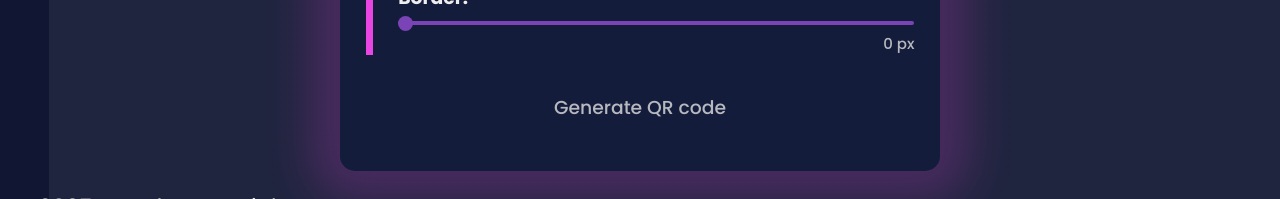
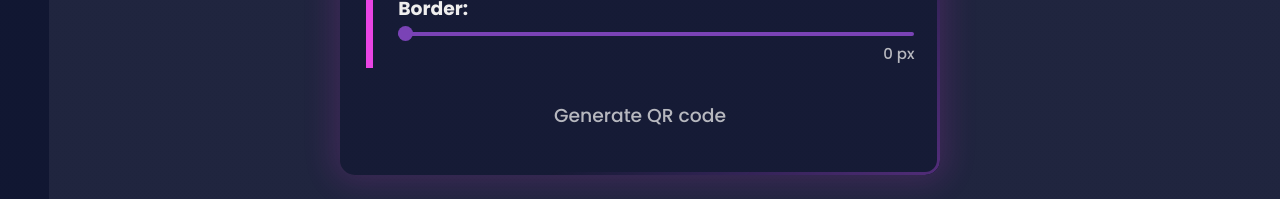
Before and after one commit to BogdanGrynjuk/app-qr-code-generator, a React (Create React App) app: page / in a window 1280 px wide. Shown: the part 563-762 px from the top of the page. Built offline with nearby package versions, Linux system fonts and the light colour scheme; a web font is replaced by a local one.

Commit message:
Add animation for button Generate Qr Code

```diff
--- a/src/components/DisplayQRCode/DisplayQRCode.module.css
+++ b/src/components/DisplayQRCode/DisplayQRCode.module.css
@@ -6,16 +6,34 @@
   justify-content: space-between;
   row-gap: 1.5em;
   transform: translate(-50%, -50%) rotateY(180deg);
-  background-color: #020c3659;
+  background-color: #0108244d;
   border-radius: 1em;
   padding: clamp(1em, 2vw, 2em);
   width: clamp(300px, 80%, 600px);
   height: 700px;
   display: flex;
-
   transition: transform 1s ease;
   backface-visibility: hidden;
-  box-shadow: 0px 0px 3em 2em #e945e333;
+  box-shadow: 0px 0px 2em 0.5em #e945e326;
+  z-index: 1;
+
+  &::before {
+    content: '';
+    position: absolute;
+    inset: 0;
+    border-radius: 1em;
+    padding: 0.2em;
+    background: linear-gradient(
+      45deg,
+      #522d7a 0%,
+      transparent 30%,
+      transparent 70%,
+      #e945e3 100%
+    );
+    mask: linear-gradient(#fff, #fff) content-box, linear-gradient(#fff, #fff);
+    mask-composite: exclude;
+    z-index: -1;
+  }
 }
 
 .is-flipped {
@@ -81,7 +99,7 @@
   }
 }
 
-.cta {
+/* .cta {
   min-width: 200px;
   align-self: center;
   font-size: clamp(1em, 2vw, 1.25em);
@@ -117,9 +135,7 @@
     top: 0;
     transition-duration: 0.5s;
   }
-  &:not(:disabled) {
-    box-shadow: 0px 0px 0.5em 0.5em #e945e333;
-  }
+
   &:not(:disabled)::before,
   &:not(:disabled)::after {
     width: 100%;
@@ -169,4 +185,115 @@
       transition-duration: 0.5s;
     }
   }
+} */
+
+.cta {
+  align-self: center;
+  position: relative;
+  display: block;
+  min-width: 10em;
+  max-width: 15em;
+  padding: 1em 2em;
+  border: none;
+  border-radius: 2.5em;
+  background-color: transparent;
+  font-size: clamp(1em, 2vw, 1.25em);
+  line-height: 1.5;
+  font-weight: 500;
+  color: #e945e3;
+  cursor: pointer;
+  z-index: 0;
+  transition: color 0.5s;
+  transition-timing-function: cubic-bezier(0.75, 0, 0.125, 1);
+  transition-duration: 1s;
+
+  &:focus {
+    outline: none;
+  }
+
+  &::before {
+    content: '';
+    position: absolute;
+    inset: 0;
+    border: 0.125em solid #e945e3;
+    z-index: -10;
+    border-radius: inherit;
+    opacity: 0;
+    transform: scale3d(0.75, 0.55, 1);
+    transition: transform 0.5s, opacity 0.5s;
+    transition-timing-function: cubic-bezier(0.75, 0, 0.125, 1);
+    transition-duration: 1s;
+    backface-visibility: hidden;
+  }
+
+  &::after {
+    content: '';
+    position: absolute;
+    inset: -1.6em;
+    background-color: transparent;
+    border-radius: 2.5em;
+    z-index: -11;
+    opacity: 0.6;
+    transform: scale3d(0.8, 0.5, 1);
+    backface-visibility: hidden;
+  }
+
+  &:disabled {
+    outline: none;
+    transition: none;
+    transform: none;
+    color: #eeeeeebf;
+    cursor: not-allowed;
+    transition: color 0.5s;
+    transition-timing-function: cubic-bezier(0.75, 0, 0.125, 1);
+  }
+
+  &:not(:disabled)::before {
+    transform: scale3d(1, 1, 1);
+    opacity: 1;
+  }
+
+  &:not(:disabled):hover::after {
+    animation: animation-2 0.5s 0.5s forwards;
+  }
 }
+
+@keyframes animation {
+  60% {
+    transform: scale3d(0.8, 0.8, 1);
+  }
+  85% {
+    transform: scale3d(1.1, 1.1, 1);
+  }
+  100% {
+    transform: scale3d(1, 1, 1);
+  }
+}
+
+@keyframes animation-2 {
+  to {
+    opacity: 0;
+    transform: scale3d(1, 1, 1);
+    background-color: #7a43b6;
+  }
+}
+
+container:not(.is-flipped) .cta::before,
+container:not(.is-flipped) .cta::after {
+  width: 1px;
+  height: 1px;
+  margin: -1px;
+  border: 0;
+  padding: 0;
+  white-space: nowrap;
+  clip-path: inset(100%);
+  clip: rect(0 0 0 0);
+  overflow: hidden;
+}
+
+.container.is-flipped .cta:hover {
+  transition: background-color 0.1s 0.5s;
+  color: #eeeeee;
+  background-color: #7a43b6;
+  animation: animation 0.5s forwards;
+}
--- a/src/components/Layout/Layout.module.css
+++ b/src/components/Layout/Layout.module.css
@@ -1,7 +1,7 @@
 .content {
   display: flex;
   flex-direction: column;
-  row-gap: clamp(0.5em, 2vw, 1.25em);
+  row-gap: clamp(1em, 2vw, 1.5em);
   width: 100%;
   max-width: 1280px;
   margin: 0 auto;
--- a/src/components/SettingsQRCode/SettingsQRCode.module.css
+++ b/src/components/SettingsQRCode/SettingsQRCode.module.css
@@ -10,11 +10,31 @@
   height: 700px;
   padding: clamp(1em, 2vw, 2em);
   border-radius: 1em;
-  background-color: #020c3659;
+  background-color: #0108244d;
   transform: translate(-50%, -50%) rotateY(0);
   transition: transform 1s ease;
   backface-visibility: hidden;
-  box-shadow: 0px 0px 3em 2em #e945e333;
+  box-shadow: 0px 0px 2em 0.5em #e945e326;
+  z-index: 1;
+
+  &::before {
+    content: '';
+    position: absolute;
+    inset: 0;
+    border-radius: 1em;
+    padding: 0.2em;
+    background: linear-gradient(
+      -45deg,
+      #522d7a 0%,
+      transparent 30%,
+      transparent 70%,
+      #e945e3 100%
+    );
+    mask: linear-gradient(#fff, #fff) content-box, linear-gradient(#fff, #fff);
+
+    mask-composite: exclude;
+    z-index: -1;
+  }
 }
 
 .is-flipped {
@@ -102,7 +122,7 @@
     }
 
     &:focus {
-      box-shadow: 0 0 0 0.1em #eeeeeebf, 0 0 0 0.25em #522d7a;
+      box-shadow: 0 0 0 0.15em #020c3659, 0 0 0 0.25em #522d7a;
     }
   }
 
@@ -118,7 +138,7 @@
     padding: 0;
 
     &:focus {
-      box-shadow: 0 0 0 0.1em #eeeeeebf, 0 0 0 0.25em #522d7a;
+      box-shadow: 0 0 0 0.15em #020c3659, 0 0 0 0.25em #522d7a;
     }
 
     &::-webkit-color-swatch {
@@ -160,7 +180,7 @@
     }
 
     &:focus::-webkit-slider-thumb {
-      box-shadow: 0 0 0 0.1em #eeeeeebf, 0 0 0 0.25em #522d7a;
+      box-shadow: 0 0 0 0.15em #020c3659, 0 0 0 0.25em #522d7a;
     }
   }
 }
@@ -199,56 +219,54 @@
 }
 
 .cta {
-  justify-self: flex-end;
   align-self: center;
+  position: relative;
+  display: block;
+  min-width: 10em;
+  max-width: 15em;
+  padding: 1em 2em;
+  border: none;
+  border-radius: 2.5em;
+  background-color: transparent;
   font-size: clamp(1em, 2vw, 1.25em);
   line-height: 1.5;
   font-weight: 500;
   color: #e945e3;
-  display: inline-block;
-  position: relative;
-  border: none;
   cursor: pointer;
-  background-color: transparent;
-  transition: color 0.5s ease-in-out, box-shadow 0.5s ease-in-out;
+  z-index: 0;
+  transition: color 0.5s;
+  transition-timing-function: cubic-bezier(0.75, 0, 0.125, 1);
   transition-duration: 1s;
 
-  &::before,
-  &::after {
+  &:focus {
+    outline: none;
+  }
+
+  &::before {
     content: '';
-    width: 0;
-    height: 0.125em;
     position: absolute;
-    transition: all 0.2s linear;
-    background-color: #e945e3;
+    inset: 0;
+    border: 0.125em solid #e945e3;
+    z-index: -10;
+    border-radius: inherit;
+    opacity: 0;
+    transform: scale3d(0.75, 0.55, 1);
+    transition: transform 0.5s, opacity 0.5s;
+    transition-timing-function: cubic-bezier(0.75, 0, 0.125, 1);
+    transition-duration: 1s;
+    backface-visibility: hidden;
   }
 
   &::after {
-    right: 0;
-    bottom: 0;
-    transition-duration: 0.5s;
-  }
-
-  &::before {
-    left: 0;
-    top: 0;
-    transition-duration: 0.5s;
-  }
-  &:not(:disabled) {
-    box-shadow: 0px 0px 0.5em 0.5em #e945e333;
-  }
-  &:not(:disabled)::before,
-  &:not(:disabled)::after {
-    width: 100%;
-  }
-
-  &:not(:disabled) > span::before,
-  &:not(:disabled) > span::after {
-    height: 100%;
-  }
-
-  &:focus {
-    outline: none;
+    content: '';
+    position: absolute;
+    inset: -1.6em;
+    background-color: transparent;
+    border-radius: 2.5em;
+    z-index: -11;
+    opacity: 0.6;
+    transform: scale3d(0.8, 0.5, 1);
+    backface-visibility: hidden;
   }
 
   &:disabled {
@@ -257,33 +275,56 @@
     transform: none;
     color: #eeeeeebf;
     cursor: not-allowed;
-    transition: color 0.5s ease-in-out, box-shadow 0.2s ease-in-out;
+    transition: color 0.5s;
+    transition-timing-function: cubic-bezier(0.75, 0, 0.125, 1);
   }
 
-  & > span {
-    display: block;
-    padding: 1.25em 1.875em;
+  &:not(:disabled)::before {
+    transform: scale3d(1, 1, 1);
+    opacity: 1;
+  }
 
-    &::before,
-    &::after {
-      content: '';
-      width: 0.125em;
-      height: 0;
-      position: absolute;
-      transition: all 0.2s linear;
-      background-color: #e945e3;
-    }
-
-    &::before {
-      left: 0;
-      top: 0;
-      transition-duration: 0.5s;
-    }
-
-    &::after {
-      right: 0;
-      bottom: 0;
-      transition-duration: 0.5s;
-    }
+  &:not(:disabled):hover::after {
+    animation: animation-2 0.5s 0.5s forwards;
   }
 }
+
+@keyframes animation {
+  60% {
+    transform: scale3d(0.8, 0.8, 1);
+  }
+  85% {
+    transform: scale3d(1.1, 1.1, 1);
+  }
+  100% {
+    transform: scale3d(1, 1, 1);
+  }
+}
+
+@keyframes animation-2 {
+  to {
+    opacity: 0;
+    transform: scale3d(1, 1, 1);
+    background-color: #7a43b6;
+  }
+}
+
+.is-flipped .cta::before,
+.is-flipped .cta::after {
+  width: 1px;
+  height: 1px;
+  margin: -1px;
+  border: 0;
+  padding: 0;
+  white-space: nowrap;
+  clip-path: inset(100%);
+  clip: rect(0 0 0 0);
+  overflow: hidden;
+}
+
+.container:not(.is-flipped) .cta:hover {
+  transition: background-color 0.1s 0.5s;
+  color: #eeeeee;
+  background-color: #7a43b6;
+  animation: animation 0.5s forwards;
+}
```
